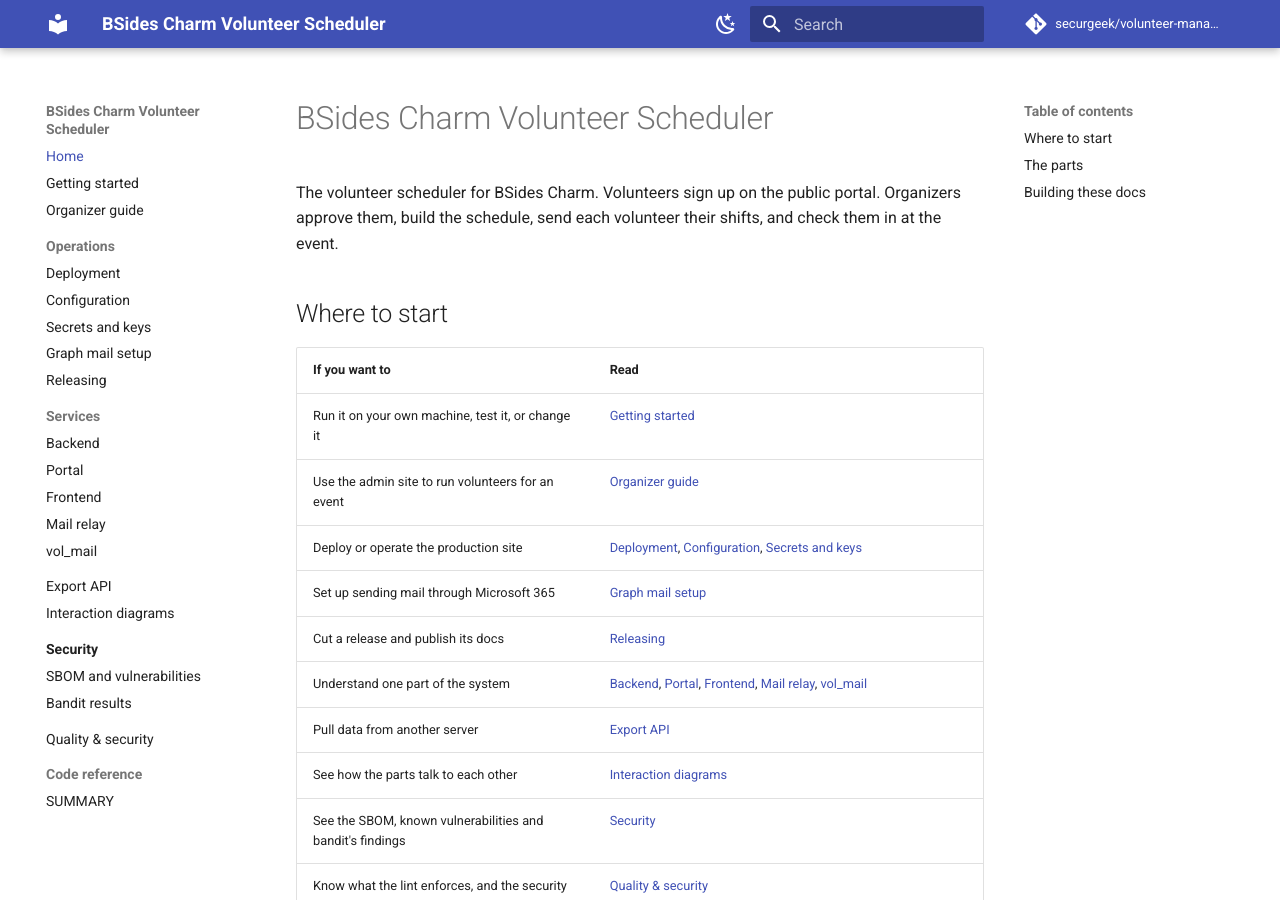
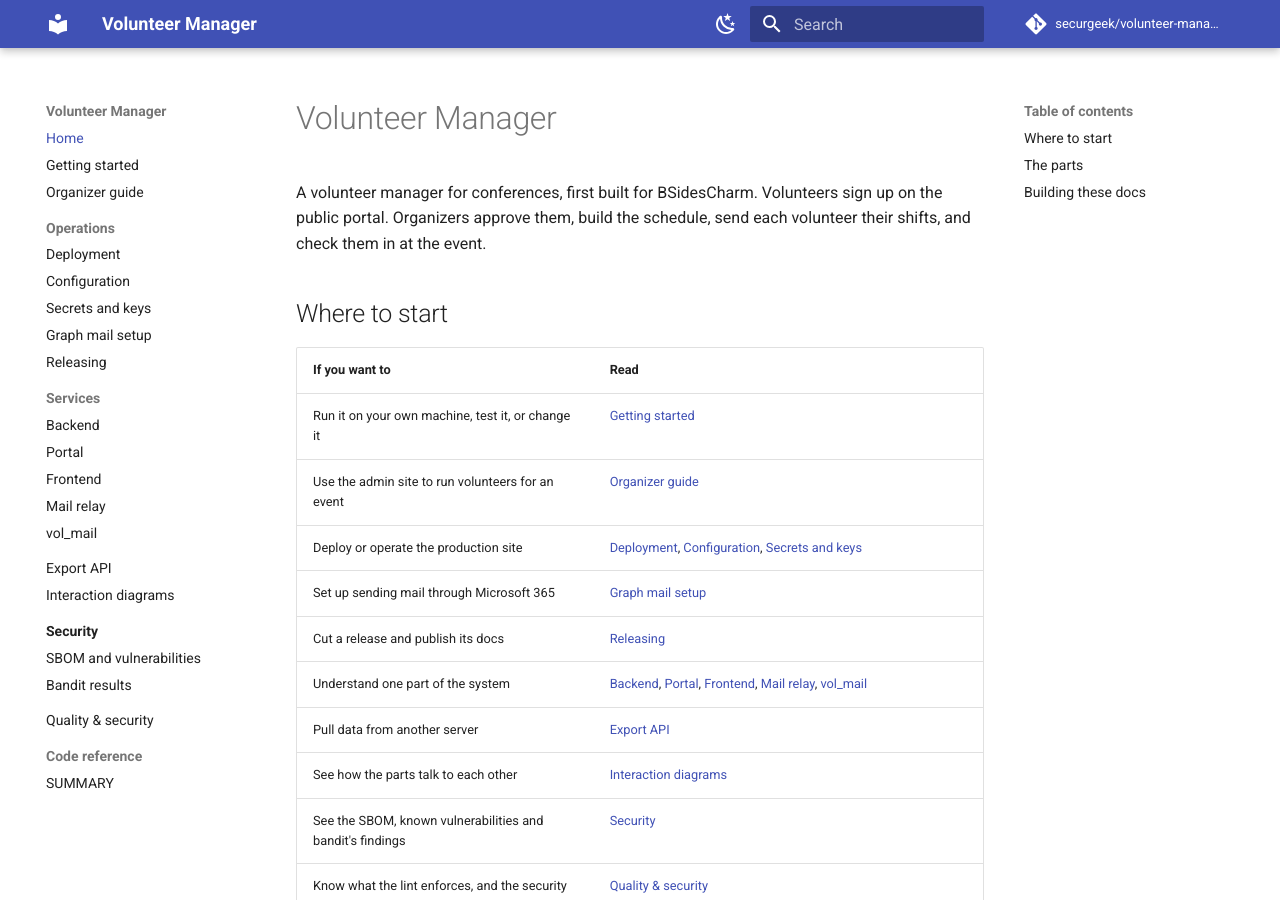
Before and after one commit to securgeek/volunteer-manager, an MkDocs documentation site: the page built from docs/index.md, in a window 1280 px wide and 900 px high. Built offline with MkDocs 1.6.1 and Material for MkDocs 9.7.7, drawn with Linux system fonts in a browser that asks for light colours; comment, search, counter and statistics services are not loaded; the version menu is left out.

Commit message:
Remove BSC from docs, and fix BSidesCharm in examples. GH-6

````diff
--- a/CLAUDE.md
+++ b/CLAUDE.md
@@ -1,4 +1,4 @@
-# BSidesCharm Volunteer Scheduler
+# Volunteer Manager
 
 ## Project layout
 
--- a/docs/api/export.md
+++ b/docs/api/export.md
@@ -1,4 +1,4 @@
-# BSides Charm Volunteer Export API
+# Volunteer Manager Export API
 
 A read-only HTTPS API for other servers. It returns the volunteer schedule and the volunteer
 list with each person's shifts. Every endpoint is `GET`, and none of them can change anything.
@@ -109,13 +109,13 @@ on each volunteer, and one with `checkin:codes` gets `checkin_code` on each shif
 **curl**
 
 ```bash
-export BSIDES_API_KEY='bsc_…'
+export VOLUNTEER_API_KEY='bsc_…'
 BASE=https://<admin hostname>
 
-curl -sf -H "Authorization: Bearer $BSIDES_API_KEY" \
+curl -sf -H "Authorization: Bearer $VOLUNTEER_API_KEY" \
   "$BASE/api/export/schedule?assigned=1" | jq '.slots[] | {start, position, name}'
 
-curl -sf -H "Authorization: Bearer $BSIDES_API_KEY" \
+curl -sf -H "Authorization: Bearer $VOLUNTEER_API_KEY" \
   "$BASE/api/export/volunteers?assigned=1" | jq '.volunteers[] | {name, shifts: (.shifts | length)}'
 ```
 
@@ -130,7 +130,7 @@ def export(path, **params):
     query = "&".join(f"{k}={v}" for k, v in params.items())
     req = urllib.request.Request(
         f"{BASE}{path}?{query}",
-        headers={"Authorization": f"Bearer {os.environ['BSIDES_API_KEY']}"},
+        headers={"Authorization": f"Bearer {os.environ['VOLUNTEER_API_KEY']}"},
     )
     with urllib.request.urlopen(req, timeout=15) as r:
         return json.load(r)
--- a/docs/gen_export_api.py
+++ b/docs/gen_export_api.py
@@ -52,7 +52,7 @@ def _load_api() -> tuple[dict[str, Any], dict[str, str]]:
     from api_auth import TokenChecker
     from routers import export
 
-    spec = get_openapi(title="BSides export API", version="1", routes=export.router.routes)
+    spec = get_openapi(title="Volunteer Manager export API", version="1", routes=export.router.routes)
     scopes = {}
     for route in export.router.routes:
         for dep in route.dependant.dependencies:
--- a/docs/index.md
+++ b/docs/index.md
@@ -1,6 +1,7 @@
-# BSides Charm Volunteer Scheduler
+# Volunteer Manager
 
-The volunteer scheduler for BSides Charm. Volunteers sign up on the public portal.
+A volunteer manager for conferences, first built for BSidesCharm. Volunteers sign up on the
+public portal.
 Organizers approve them, build the schedule, send each volunteer their shifts, and check
 them in at the event.
 
--- a/mkdocs.yml
+++ b/mkdocs.yml
@@ -1,4 +1,4 @@
-site_name: BSides Charm Volunteer Scheduler
+site_name: Volunteer Manager
 site_description: Developer, operator and organizer documentation, and the export API reference
 site_dir: site
 docs_dir: docs
````
Also changed, not shown: README.md (+1 -1 lines), 2 other files.
